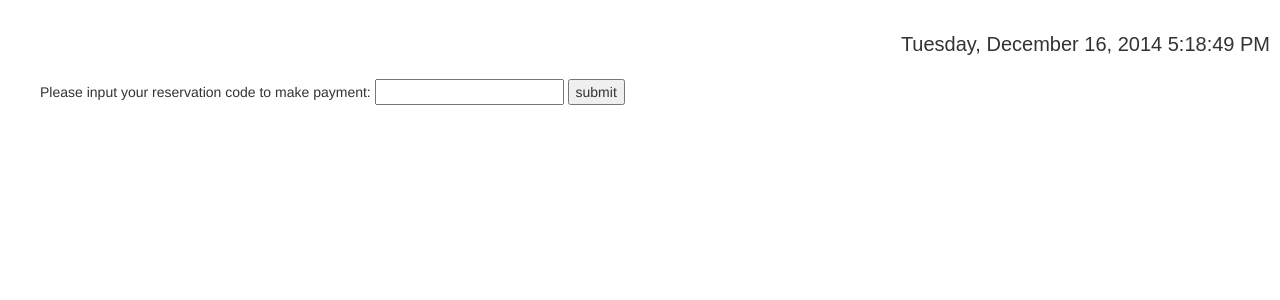
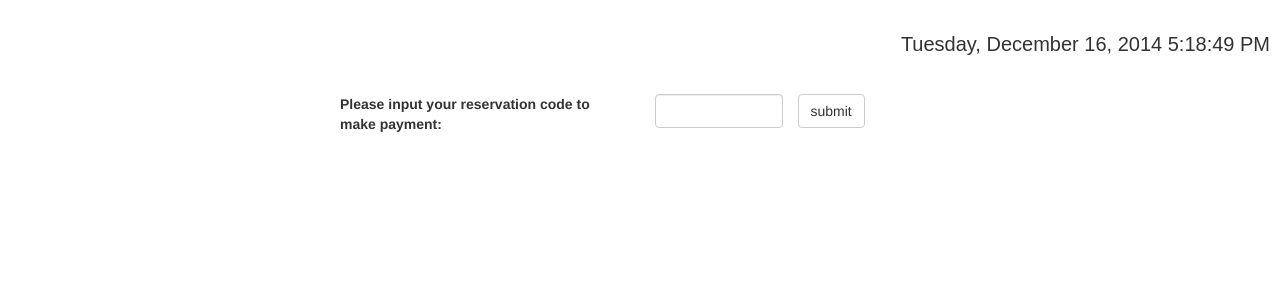
Before and after one commit to GreenBagel/PK9L4E, a PHP site: page /FrontEnd/purchaseFlight.php in a window 1280 px wide. Shown: the part 60-360 px from the top of the page. Run offline with PHP 8.4, Linux system fonts and the light colour scheme.

```diff
--- a/FrontEnd/purchaseFlight.php
+++ b/FrontEnd/purchaseFlight.php
@@ -4,7 +4,7 @@
         <title>Purchase flight</title>
         <link rel="stylesheet" href="../lib/bootstrap.min.css">
         <link rel="stylesheet" href="../lib/css/default2.css">
-        <link rel="stylesheet" href="../lib/css/search.css">
+        <link rel="stylesheet" href="../lib/css/purchase.css">
         <script src="../lib/js/clockDisplay.js"></script>
     </head>
     <body>
@@ -26,10 +26,14 @@
                 $reservations = new Reservations($database);
                 ?>
                 <div id="form-wrapper">
-                    <form action="purchaseFlight.php" method="post">
-                        Please input your reservation code to make payment:
-                        <input type="text" name="resCode">
-                        <input type="submit" value="submit">
+                    <form class="horizontal-form" action="purchaseFlight.php" method="post">
+                        <div class="form-group">
+                        <label class="col-sm-6 control-label">Please input your reservation code to make payment:</label>
+                        <div class="col-sm-3">
+                        <input class="form-control" type="text" name="resCode">
+                        </div>
+                        </div>
+                        <input class="btn btn-default" type="submit" value="submit">
                     </form>
                 </div>
                 <?php
@@ -46,75 +50,105 @@
                         if (!$hasPaid) {
                             $flightData = $flights->GetFlightWithFieldsFilter($flightNumber, null, null, null, null, null, null);
                             ?>
+                            <div id="flight-details">
                             <h3>Here is your Flight Details</h3><br>
-                            <table border="1">
-                                <tr>
-                                    <th>Flight code</th>
-                                    <th>Origin</th>
-                                    <th>Destination</th>
-                                    <th>Departure Date & Time</th>
-                                    <th>Arrival Date & Time</th>
-                                    <th>Seats available</th>
-                                    <th>Price</th>
-                                </tr>
+                            <table class="table table-bordered" border="1">
+
                                 <?php
                                 foreach ($flightData as $result) {
                                     ?>
                                     <tr>
+                                        <th>Flight code</th>
                                         <td><?= $result[0] ?></td>
+                                    </tr>
+                                    <tr>
+                                        <th>Origin</th>
                                         <td><?= $result[1] ?></td>
+                                    </tr>
+                                    <tr>
+                                        <th>Destination</th>
                                         <td><?= $result[2] ?></td>
+                                    </tr>
+                                    <tr>
+                                        <th>Departure Date & Time</th>
                                         <td><?= $result[3] ?></td>
+                                    </tr>
+                                    <tr>
+                                        <th>Arrival Date & Time</th>
                                         <td><?= $result[4] ?></td>
+                                    </tr>
+                                    <tr>
+                                        <th>Seats available</th>
                                         <td><?= $result[5] ?></td>
+                                    </tr>
+                                    <tr>
+                                        <th>Price</th>
                                         <td><?= $result[6] ?></td>
                                     </tr>
                                     <?php
                                 }
                                 ?>
                             </table>
-                            <h3>Here is your personal Detail</h3>
-                            <table border ="1">
-                                <tr>
-                                    <th>Name</th>
-                                    <th>IC Number</th>
-                                    <th>email</th>
-                                    <th>Phone No</th>
-                                    <th>Seat Number</th>
-                                </tr>
+                            </div>
+                            <div id="personal-details">
+                            <h3>Here is your personal Detail</h3><br>
+                            <table class="table table-bordered" border ="1">
+
                                 <?php
                                 foreach ($resCode as $value) {
                                     ?>
                                     <tr>
+                                        <th>Name</th>
                                         <td><?= $value[3] ?></td>
+                                    </tr>
+                                    <tr>
+                                        <th>IC Number</th>
                                         <td><?= $value[4] ?></td>
+                                    </tr>
+                                    <tr>
+                                        <th>email</th>
                                         <td><?= $value[5] ?></td>
+                                    </tr>
+                                    <tr>
+                                        <th>Phone No</th>
                                         <td><?= $value[6] ?></td>
+                                    </tr>
+                                    <tr>
+                                        <th>Seat Number</th>
                                         <td><?= $value[7] ?></td>
                                     </tr>
                                 <?php }
                                 ?>
                             </table>
+                            </div>
+
+                            <div id="payment-details">
                             <h3>Please Input your payment details</h3>
-                            <form action="paymentToDB.php" method="post">
-                                <table>
-                                    <tr>
-                                        <td>Payment type:</td>
-                                        <td><select name="paymentMethod">
+                            <form class ="form-horizontal" role="form" action="paymentToDB.php" method="post">
+
+                                    <div class = "form-group">
+                                        <label class ="col-sm-2 control-label">Payment type:</label>
+                                        <div class="col-sm-5">
+                                        <select name="paymentMethod">
                                                 <option value="bank Transfer">Bank Transfer</option>
                                                 <option value="Credit Card">Credit Card</option>
-                                            </select></td>
-                                    </tr>
-                                    <tr>
-                                        <td>Payment Details:</td>
-                                        <td><input type="text" name="paymentDetail"></td>
-                                    </tr>
-                                    <tr>
-                                        <td><input type="submit" value="submit"></td>
+                                        </select>
+                                        </div>
+                                    </div>
+
+                                    <div class = "form-group">
+                                        <label class="col-sm-2 control-label">Payment Details:</label>
+                                        <div class = "col-sm-2">
+                                        <input class="form-control" type="text" name="paymentDetail">
+                                        </div>
+                                    </div>
+
+                                    <input class="btn btn-default" type="submit" value="submit">
                                     <input type="hidden" name="resCode" value="<?= $value[0] ?>">
-                                    </tr>
-                                </table>
+
+
                             </form>
+                            </div>
                             <?php
                         } else {
                             echo 'Your flight has been paid<br>';
--- /dev/null
+++ b/lib/css/purchase.css
@@ -0,0 +1,31 @@
+table
+{
+	width: 80%;
+}
+
+
+#form-wrapper
+{
+	width: 50%;
+	margin-left: auto;
+	margin-right: auto;
+}
+#flight-details
+{
+	float: left;
+	width: 50%;
+	height:30%;
+}
+
+#personal-details
+{
+	float: right;
+	width: 50%;
+	height:30%;
+}
+
+#payment-details
+{
+	float: left;
+	width: 100%;
+}
```
Also changed, not shown: FrontEnd/paymentToDB.php (+14 -1 lines), FrontEnd/reserveToDB.php (+14 -1 lines), FrontEnd/retrieveFlight.php (+15 -7 lines).
